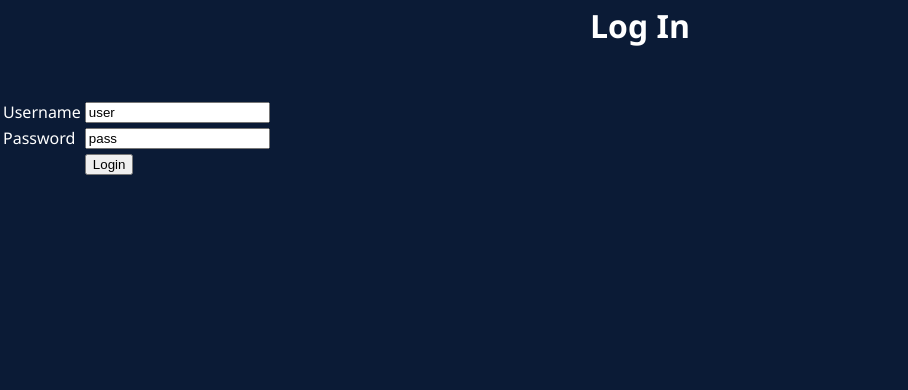
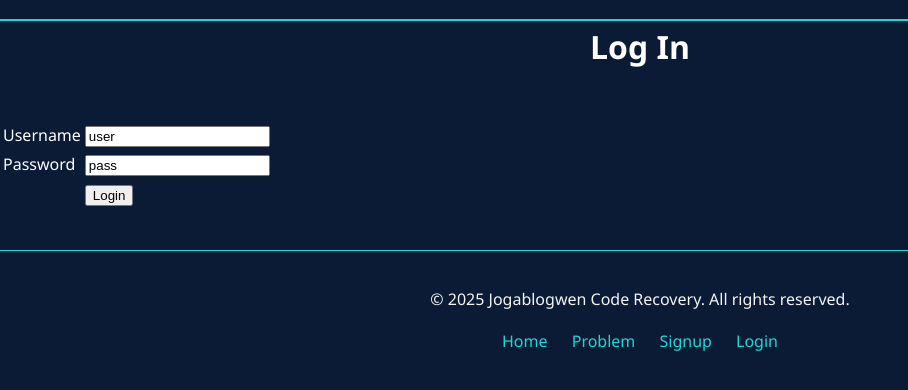
Before and after one commit to ConfirmedDead/lean-six-sigma, a PHP site: page /Lean-Six-Sigma/loginPage.php in a window 1280 px wide. Shown: the top 390 px of the page, without its empty margins (0-908 px from the left). Run offline with PHP 8.4, Linux system fonts and the light colour scheme.

Commit message:
nav and footer on all pages

```diff
--- a/Index.php
+++ b/Index.php
@@ -131,7 +131,7 @@
             <a href="loginPage.php">Login</a>
         </div>
     </div>
-</footer>
+    </footer>
 
 
 </body>
--- a/loginPage.php
+++ b/loginPage.php
@@ -1,14 +1,53 @@
-
+<!DOCTYPE html>
+<html lang="en">
 <head>
     <meta charset="UTF-8">
     <meta name="viewport" content="width=device-width, initial-scale=1.0">
+    <title>Document</title>
     <link rel="stylesheet" href="css/style.css">
     <link rel="stylesheet" href="css/index.css">
-    <title>Login</title>
 </head>
+<body>
+ <!-- navbar -->
+ <header class="main-header">
+        <div class="logo">
+            <h1>Jogablogwen <span>Code Recovery</span></h1>
+            <p class="tagline">Restoring code. Rebuilding confidence.</p>
+        </div>
+        <nav class="navbar">
+            <ul>
+                <li><a href="index.php">Home</a></li>
+                <li><a href="problemPage.php">Problem</a></li>
+                <li><a href="signupPage.php">Signup</a></li>
+                <li><a href="loginPage.php">Login</a></li>
+            </ul>
+        </nav>
+    </header>
+
+
+    <!-- script to make nav bar reactive -->
+    <script>
+        let prevScrollPos = window.pageYOffset;
+        const header = document.querySelector(".main-header");
+
+        window.onscroll = function () {
+            let currentScrollPos = window.pageYOffset;
+
+            if (prevScrollPos > currentScrollPos) {
+            header.style.top = "0";
+            } else {
+            header.style.top = "-100px"; // Adjust based on header height
+            }
+
+            prevScrollPos = currentScrollPos;
+        };
+    </script>
+
+
 <div style="width:100%;text-align:center;">
     <h1>Log In</h1><br>
 </div>
+
 <table border="0">
     <tr>
         <td>Username</td>
@@ -23,3 +62,18 @@
         <td><input type="submit" name="submit" value="Login"></td>
     </tr>
 </table>
+
+<!-- footer -->
+<footer class="footer">
+        <div class="footer-content">
+            <p>&copy; 2025 Jogablogwen Code Recovery. All rights reserved.</p>
+            <div class="footer-links">
+                <a href="index.php">Home</a>
+                <a href="problemPage.php">Problem</a>
+                <a href="signupPage.php">Signup</a>
+                <a href="loginPage.php">Login</a>
+            </div>
+        </div>
+    </footer>
+</body>
+</html>
```
Also changed, not shown: postProblemPage.php (+48 -0 lines), signupPage.php (+56 -0 lines).
